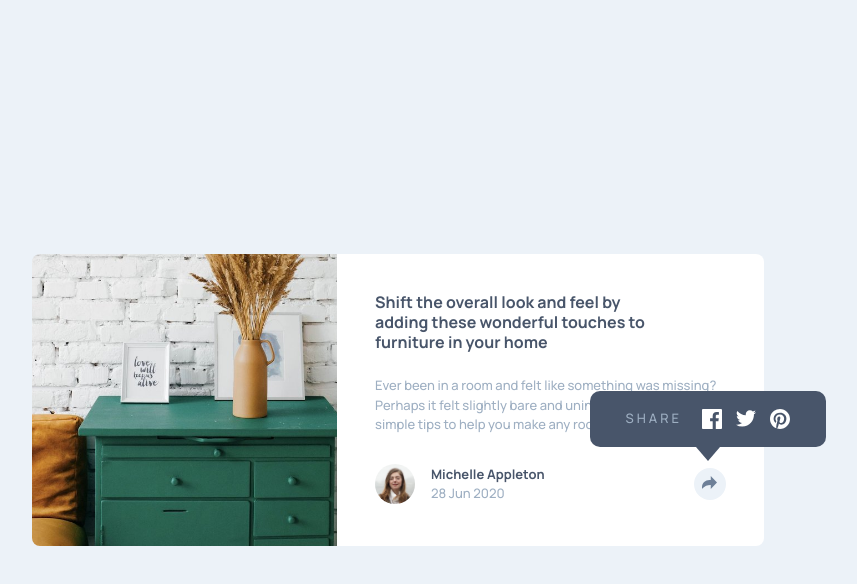
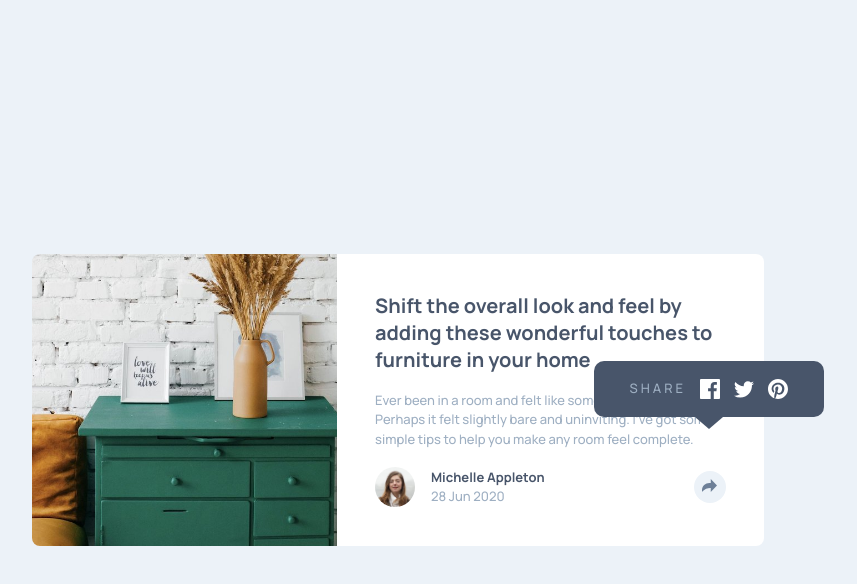
Before and after one commit to devPauloski/article-preview-component, a plain HTML site: page index.html in a window 1280 px wide. Both pictures are taken after a click on the button "share". Shown: the whole page, without its empty margins (242-1099 px from the left). Drawn offline with Linux system fonts and the light colour scheme.

Commit message:
Restructured and styled layouts, and added share button feature

```diff
--- a/index.html
+++ b/index.html
@@ -17,9 +17,10 @@
     <main>
       <article class="wrapper">
         <div class="thumbnail-wrapper">
-          <img src="./images/drawers.jpg" alt="drawers">
+          <img src="./images/drawers.jpg" loading="lazy" alt="drawers">
         </div>
         <div class="description-wrapper">
+          <div>
             <h2>
               Shift the overall look and feel by adding these wonderful
               touches to furniture in your home
@@ -29,21 +30,12 @@
               it felt slightly bare and uninviting. I’ve got some simple tips
               to help you make any room feel complete.
             </p>
-          <div class="meta-data">
-            <img class="avatar" src="./images/avatar-michelle.jpg" alt="avatar">
-            <div>
-              <p class="name">Michelle Appleton</p>
-              <time datetime="2020-06-28">28 Jun 2020</time>
           </div>
-            <button class="share-button" aria-label="share">
-              <svg xmlns="http://www.w3.org/2000/svg" width="15" height="13">
-                <path fill="#6E8098" d="M15 6.495L8.766.014V3.88H7.441C3.33 3.88 0 7.039 0 10.936v2.049l.589-.612C2.59 10.294 5.422 9.11 8.39 9.11h.375v3.867L15 6.495z"/>
-              </svg>
-            </button>
-          </div>
+          <footer>
+            <div class="footer-wrapper">
               <div class="share-links-wrapper">
-            <div class="share-links">
-              <p>share</p>
+                <nav class="share-links">
+                  <h3>share</h3>
                   <a href="https://web.facebook.com/" aria-label="Facebook">
                     <svg xmlns="http://www.w3.org/2000/svg" width="20" height="20">
                       <path fill="#FFF" d="M18.896 0H1.104C.494 0 0 .494 0 1.104v17.793C0 19.506.494 20 1.104 20h9.58v-7.745H8.076V9.237h2.606V7.01c0-2.583 1.578-3.99 3.883-3.99 1.104 0 2.052.082 2.329.119v2.7h-1.598c-1.254 0-1.496.597-1.496 1.47v1.928h2.989l-.39 3.018h-2.6V20h5.098c.608 0 1.102-.494 1.102-1.104V1.104C20 .494 19.506 0 18.896 0z"/>
@@ -59,10 +51,25 @@
                       <path fill="#FFF" d="M10 0C4.478 0 0 4.477 0 10c0 4.237 2.636 7.855 6.356 9.312-.088-.791-.167-2.005.035-2.868.182-.78 1.172-4.97 1.172-4.97s-.299-.6-.299-1.486c0-1.39.806-2.428 1.81-2.428.852 0 1.264.64 1.264 1.408 0 .858-.545 2.14-.828 3.33-.236.995.5 1.807 1.48 1.807 1.778 0 3.144-1.874 3.144-4.58 0-2.393-1.72-4.068-4.177-4.068-2.845 0-4.515 2.135-4.515 4.34 0 .859.331 1.781.745 2.281a.3.3 0 01.069.288l-.278 1.133c-.044.183-.145.223-.335.134-1.249-.581-2.03-2.407-2.03-3.874 0-3.154 2.292-6.052 6.608-6.052 3.469 0 6.165 2.473 6.165 5.776 0 3.447-2.173 6.22-5.19 6.22-1.013 0-1.965-.525-2.291-1.148l-.623 2.378c-.226.869-.835 1.958-1.244 2.621.937.29 1.931.446 2.962.446 5.522 0 10-4.477 10-10S15.522 0 10 0z"/>
                     </svg>
                   </a>
+                </nav>
+              </div>
+              <div class="meta-data">
+                <img class="avatar" src="./images/avatar-michelle.jpg" alt="avatar">
+                <div>
+                  <p class="name">Michelle Appleton</p>
+                  <time datetime="2020-06-28">28 Jun 2020</time>
                 </div>
               </div>
+              <button class="share-button" aria-label="share">
+                <svg xmlns="http://www.w3.org/2000/svg" width="15" height="13">
+                  <path fill="#6E8098" d="M15 6.495L8.766.014V3.88H7.441C3.33 3.88 0 7.039 0 10.936v2.049l.589-.612C2.59 10.294 5.422 9.11 8.39 9.11h.375v3.867L15 6.495z"/>
+                </svg>
+              </button>
+            </div>
+          </footer>
         </div>
       </article>
     </main>
+    <script src="./main.js"></script>
   </body>
 </html>
--- a/main.js
+++ b/main.js
@@ -0,0 +1,18 @@
+"use strict";
+
+const shareButton = document.querySelector(".share-button");
+const footer = document.querySelector("footer");
+const shareLinksWrapper = document.querySelector(".share-links-wrapper");
+const metaData = document.querySelector(".meta-data");
+
+shareButton.addEventListener("click", function() {
+  if (shareLinksWrapper.classList.contains("show")) {
+    shareLinksWrapper.classList.remove("show");
+    metaData.classList.remove("hide");
+    footer.classList.remove("bg-color");
+  } else {
+    shareLinksWrapper.classList.add("show");
+    metaData.classList.add("hide");
+    footer.classList.add("bg-color");
+  }
+});
--- a/style.css
+++ b/style.css
@@ -7,6 +7,8 @@
 
   /* Typograghy */
   --ff-primary: "Manrope", sans-serif;
+
+  --fs-16-20: clamp(1rem, 0.913rem + 0.4348vw, 1.25rem);
 
   --fw-normal: 500;
   --fw-bold: 700;
@@ -69,23 +71,7 @@ main {
   display: grid;
 }
 
-.description-wrapper {
-  padding-inline: min(2rem, 8%);
-  padding-block-start: 2rem;
-  padding-block-end: 1.125rem;
-  background-color: white;
-  display: grid;
-  gap: 1rem;
-}
-
-@media(width < 40rem) {
-  .thumbnail-wrapper {
-    transform: translateY(17%);
-    z-index: -1;
-  }
-}
-
-@media(min-width: 40rem) {
+@media(min-width: 40em) {
   .wrapper {
     max-inline-size: 45.75rem;
     grid-template-columns: repeat(12, 1fr);
@@ -100,28 +86,108 @@ main {
     grid-column: 6 / -1;
     grid-row-start: 1;
     z-index: 9999;
-    padding: 2.375rem;
-    border-top-right-radius: .5rem;
-    border-bottom-right-radius: .5rem;
+  }
+}
+
+@media(width < 40em) {
+  .thumbnail-wrapper {
+    transform: translateY(17%);
+    z-index: -9999;
+  }
 }
 
 .thumbnail-wrapper img {
   border-top-left-radius: .5rem;
+  border-top-right-radius: .5rem;
+}
+
+@media(min-width: 40em) {
+  .thumbnail-wrapper img {
     border-bottom-left-radius: .5rem;
+    border-top-right-radius: 0;
     height: 100%;
   }
 }
 
-.description-wrapper > h2 {
-  font-size: 1rem;
+.description-wrapper {
+  background-color: white;
+  border-bottom-left-radius: .5rem;
+  border-bottom-right-radius: .5rem;
+}
+
+@media(min-width: 40em) {
+  .description-wrapper {
+    border-top-right-radius: .5rem;
+    border-bottom-right-radius: .5rem;
+    border-bottom-left-radius: 0;
+  }
+}
+
+.description-wrapper > div {
+  padding-inline: min(2rem, 8%);
+  padding-block-start: 2rem;
+}
+
+@media(min-width: 40em) {
+  .description-wrapper > div {
+    padding-inline: 2.375rem;
+    padding-block-start: 2.375rem;
+  }
+}
+
+h2 {
+  font-size: var(--fs-16-20);
   font-weight: var(--fw-bold);
   color: var(--clr-very-dark-grayish-blue);
-  line-height: 1.25;
+  line-height: 1.35;
   max-inline-size: 28ch;
+  margin-block-end: 1.125rem;
 }
 
-.description-wrapper > p {
-  max-inline-size: 42ch;
+h2 + p {
+  max-inline-size: 54ch;
+  margin-block-end: 1.125rem;
+}
+
+footer {
+  padding-inline: min(2rem, 8%);
+  padding-block: 1.125rem;
+}
+
+@media(min-width: 40em) {
+  footer {
+    padding-inline: 2.375rem;
+    padding-block: 0rem 2.375rem;
+  }
+}
+
+.footer-wrapper {
+  display: flex;
+  align-items: center;
+  gap: .625rem;
+  justify-content: space-between;
+  flex-wrap: wrap;
+}
+
+.share-links-wrapper {
+  display: none;
+}
+
+.show {
+  display: block;
+}
+
+.share-links {
+  display: flex;
+  align-items: center;
+  gap: .875rem;
+  flex-wrap: wrap;
+  background-color: var(--clr-very-dark-grayish-blue);
+}
+
+.share-links h3 {
+  text-transform: uppercase;
+  letter-spacing: 3px;
 }
 
 .meta-data {
@@ -135,11 +201,6 @@ main {
   width: 2.5rem;
   aspect-ratio: 1;
   border-radius: 50%;
-}
-
-.meta-data > div {
-  flex: 1;
-  min-inline-size: 12ch;
 }
 
 .name {
@@ -165,22 +226,30 @@ main {
   height: 1rem;
 }
 
-.description-wrapper {
+@media (width < 40em) {
+  .hide {
+    display: none;
+  }
+
+  .bg-color {
+    background-color: var(--clr-very-dark-grayish-blue);
+    border-bottom-right-radius: .625rem;
+    border-bottom-left-radius: .625rem;
+  }
+}
+
+@media(min-width: 40em) {
+  footer{
     position: relative;
   }
 
   .share-links-wrapper {
     position: absolute;
-  bottom: 34%;
-  right: -3.875rem;
+    bottom: 16vh;
+    right: -3.75rem;
   }
 
   .share-links {
-  background-color: var(--clr-very-dark-grayish-blue);
-  /* display: none; */
-  display: flex;
-  align-items: center;
-  gap: 14px;
     padding: 1.125rem 2.25rem;
     border-radius: .625rem;
     position: relative;
@@ -193,54 +262,23 @@ main {
     position: absolute;
     top: 100%;
     left: 50%;
-  border-left: 12px solid transparent;
-  border-right: 12px solid transparent;
-  border-top: 14px solid var(--clr-very-dark-grayish-blue);
+    border-left: 14px solid transparent;
+    border-right: 14px solid transparent;
+    border-top: 12px solid var(--clr-very-dark-grayish-blue);
     transform: translateX(-50%);
   }
+}
 
-@media(40rem < width < 56.25rem) {
+@media(40em <= width < 56.25em) {
   .share-links {
-    padding: 10px 18px;
+    padding: .625rem 1.125rem;
   }
 
   .share-links-wrapper {
-    right: -8px;
-  }
-
-  .share-links:before {
-    left: 8.625rem;
-  }
-}
-
-.share-links p {
-  text-transform: uppercase;
-  letter-spacing: 3px;
-  margin-inline-end: .375rem;
-}
-
-@media(width < 40rem) {
-  .share-links-wrapper {
-    position: absolute;
-    left: 0;
-    right: 0;
-    bottom: 0;
-    border-radius: none;
-  }
-
-  .share-links {
-    padding-inline: min(2rem, 8%);
-    border-radius: 0px;
+    right: -1rem;
   }
 
   .share-links::before {
-    display: none;
-  }
-
-  .share-button {
-    position: absolute;
-    bottom: 12px;
-    right: 24px;
-    z-index: 9999;
+    left: 7.625rem;
   }
 }
```
Lines whose indentation alone changed are shown as unchanged.
